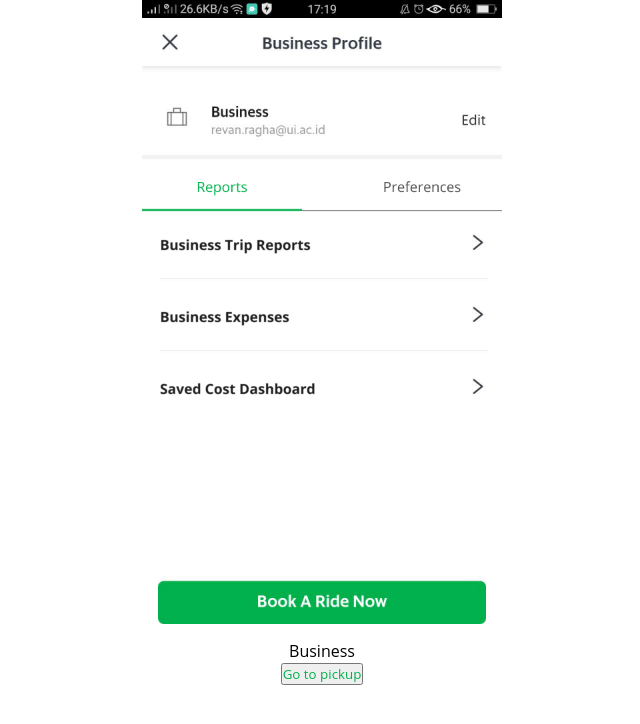
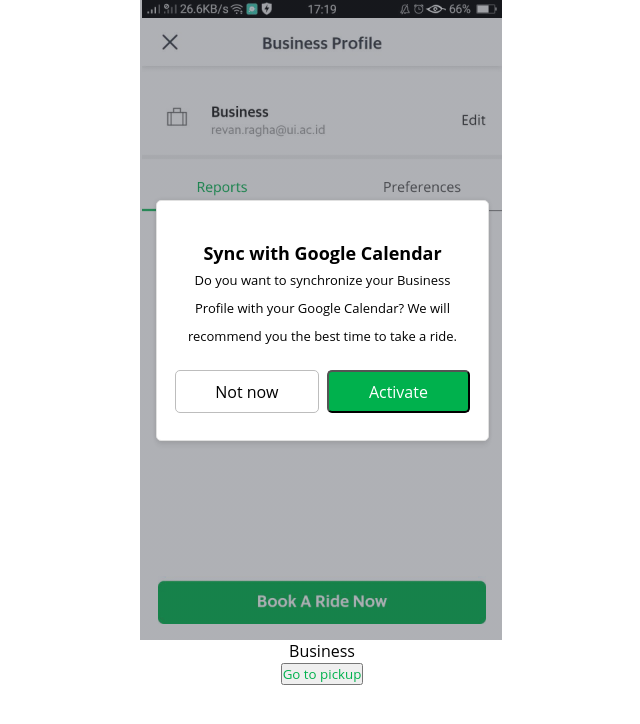
Before and after one commit to The-Power-of-Deadliner/front-end-dev, a React (Create React App) app: page /business in a window 1280 px wide. Shown: the top 724 px of the page, without its empty margins (318-958 px from the left). Built offline with nearby package versions, Linux system fonts and the light colour scheme.

Commit message:
Add modal

```diff
--- a/src/pages/booking/index.tsx
+++ b/src/pages/booking/index.tsx
@@ -33,10 +33,91 @@
   margin: 575px 155px;
 `;
 
+const CardContainer = styled.div`
+  position: absolute;
+  width: 333px;
+  height: 241px;
+  left: 14px;
+  top: 200px;
+  padding: 20px;
+  background: #ffffff;
+  border: 1px solid #e0e0e0;
+  box-sizing: border-box;
+  box-shadow: 0px 5px 4px rgba(0, 0, 0, 0.05), 0px 0px 4px rgba(0, 0, 0, 0.1);
+  border-radius: 5px;
+  text-align: center;
+  padding: 40px 0;
+`;
+
+const ContainerRow = styled.div`
+  display: flex;
+  flex-direction: row;
+  margin-left: auto;
+  margin-right: auto;
+`;
+const PrimaryButton = styled.button`
+  background: #00b14d;
+  color: white;
+  width: 143.6px;
+  height: 43px;
+  font-size: 16px;
+  padding: 0.25em 1em;
+  border-radius: 5px;
+  margin-top: 20px;
+  margin-left: 4px;
+`;
+const SecondaryButton = styled.button`
+  background: white;
+  border: 1px solid #bdbdbd;
+  box-sizing: border-box;
+  border-radius: 5px;
+  width: 143.6px;
+  height: 43px;
+  font-size: 16px;
+  padding: 0.25em 1em;
+  border-radius: 5px;
+  margin-top: 20px;
+  margin-right: 4px;
+  margin-left: 18px;
+`;
+
+const Overlay = styled.div`
+  position: absolute;
+  width: 362px;
+  height: 640px;
+  left: -2px;
+  top: 0px;
+  /* Overlay */
+  background: linear-gradient(
+    180deg,
+    rgba(55, 59, 70, 0.4) 0%,
+    rgba(55, 59, 70, 0.4) 100%
+  );
+`;
+
+const ModalContainer = styled.div`
+  position: absolute;
+  font-family: 'Open Sans', sans-serif;
+  z-index: 3;
+`;
+
 export default function Page() {
   return (
     <>
       <ScreenContainer>
+        <ModalContainer>
+          <Overlay></Overlay>
+          <CardContainer>
+            <h2>Business purpose booking?</h2>
+            <h5>We find out that your booking is in </h5>
+            <h5>business hours (8AM-6PM). We can</h5>
+            <h5>help you switch to business tag.</h5>
+            <ContainerRow>
+              <SecondaryButton>Ignore</SecondaryButton>
+              <PrimaryButton>Switch Tag</PrimaryButton>
+            </ContainerRow>
+          </CardContainer>
+        </ModalContainer>
         <Payment>
           <Link to='/payment'>
             <ShapeButton />
--- a/src/pages/business/index.tsx
+++ b/src/pages/business/index.tsx
@@ -23,10 +23,91 @@
   margin: auto;
 `;
 
+const CardContainer = styled.div`
+  position: absolute;
+  width: 333px;
+  height: 241px;
+  left: 14px;
+  top: 200px;
+  padding: 20px;
+  background: #ffffff;
+  border: 1px solid #e0e0e0;
+  box-sizing: border-box;
+  box-shadow: 0px 5px 4px rgba(0, 0, 0, 0.05), 0px 0px 4px rgba(0, 0, 0, 0.1);
+  border-radius: 5px;
+  text-align: center;
+  padding: 40px 0;
+`;
+
+const ContainerRow = styled.div`
+  display: flex;
+  flex-direction: row;
+  margin-left: auto;
+  margin-right: auto;
+`;
+const PrimaryButton = styled.button`
+  background: #00b14d;
+  color: white;
+  width: 143.6px;
+  height: 43px;
+  font-size: 16px;
+  padding: 0.25em 1em;
+  border-radius: 5px;
+  margin-top: 20px;
+  margin-left: 4px;
+`;
+const SecondaryButton = styled.button`
+  background: white;
+  border: 1px solid #bdbdbd;
+  box-sizing: border-box;
+  border-radius: 5px;
+  width: 143.6px;
+  height: 43px;
+  font-size: 16px;
+  padding: 0.25em 1em;
+  border-radius: 5px;
+  margin-top: 20px;
+  margin-right: 4px;
+  margin-left: 18px;
+`;
+
+const Overlay = styled.div`
+  position: absolute;
+  width: 362px;
+  height: 640px;
+  left: -2px;
+  top: 0px;
+  /* Overlay */
+  background: linear-gradient(
+    180deg,
+    rgba(55, 59, 70, 0.4) 0%,
+    rgba(55, 59, 70, 0.4) 100%
+  );
+`;
+
+const ModalContainer = styled.div`
+  position: absolute;
+  font-family: 'Open Sans', sans-serif;
+  z-index: 3;
+`;
+
 export default function Page() {
   return (
     <>
       <ScreenContainer>
+        <ModalContainer>
+          <Overlay />
+          <CardContainer>
+            <h2>Sync with Google Calendar</h2>
+            <h5>Do you want to synchronize your Business</h5>
+            <h5>Profile with your Google Calendar? We will</h5>
+            <h5>recommend you the best time to take a ride.</h5>
+            <ContainerRow>
+              <SecondaryButton>Not now</SecondaryButton>
+              <PrimaryButton>Activate</PrimaryButton>
+            </ContainerRow>
+          </CardContainer>
+        </ModalContainer>
         <Link to='/pickup'>
           <TransButton />
         </Link>
--- a/src/pages/home/index.tsx
+++ b/src/pages/home/index.tsx
@@ -23,10 +23,91 @@
   margin: auto;
 `;
 
+const CardContainer = styled.div`
+  position: absolute;
+  width: 333px;
+  height: 241px;
+  left: 14px;
+  top: 200px;
+  padding: 20px;
+  background: #ffffff;
+  border: 1px solid #e0e0e0;
+  box-sizing: border-box;
+  box-shadow: 0px 5px 4px rgba(0, 0, 0, 0.05), 0px 0px 4px rgba(0, 0, 0, 0.1);
+  border-radius: 5px;
+  text-align: center;
+  padding: 40px 0;
+`;
+
+const ContainerRow = styled.div`
+  display: flex;
+  flex-direction: row;
+  margin-left: auto;
+  margin-right: auto;
+`;
+const PrimaryButton = styled.button`
+  background: #00b14d;
+  color: white;
+  width: 143.6px;
+  height: 43px;
+  font-size: 16px;
+  padding: 0.25em 1em;
+  border-radius: 5px;
+  margin-top: 20px;
+  margin-left: 4px;
+`;
+const SecondaryButton = styled.button`
+  background: white;
+  border: 1px solid #bdbdbd;
+  box-sizing: border-box;
+  border-radius: 5px;
+  width: 143.6px;
+  height: 43px;
+  font-size: 16px;
+  padding: 0.25em 1em;
+  border-radius: 5px;
+  margin-top: 20px;
+  margin-right: 4px;
+  margin-left: 18px;
+`;
+
+const Overlay = styled.div`
+  position: absolute;
+  width: 362px;
+  height: 640px;
+  left: -2px;
+  top: 0px;
+  /* Overlay */
+  background: linear-gradient(
+    180deg,
+    rgba(55, 59, 70, 0.4) 0%,
+    rgba(55, 59, 70, 0.4) 100%
+  );
+`;
+
+const ModalContainer = styled.div`
+  position: absolute;
+  font-family: 'Open Sans', sans-serif;
+  z-index: 3;
+`;
+
 export default function Page() {
   return (
     <>
       <ScreenContainer>
+        <ModalContainer>
+          <Overlay></Overlay>
+          <CardContainer>
+            <h2>Ride Plan Recommendation</h2>
+            <h5>Now you can view recommended ride plan to</h5>
+            <h5>stay on time in your appointments. Tap ‘Agree’</h5>
+            <h5>to see our recommendation.</h5>
+            <ContainerRow>
+              <SecondaryButton>Not now</SecondaryButton>
+              <PrimaryButton>Agree</PrimaryButton>
+            </ContainerRow>
+          </CardContainer>
+        </ModalContainer>
         <Link to='/account'>
           <TransButton />
         </Link>
--- a/src/styles/index.css
+++ b/src/styles/index.css
@@ -45,7 +45,6 @@
   font-weight: normal;
   font-size: 13px;
   line-height: 28px;
-  display: flex;
   align-items: center;
   text-align: center;
 }
```
